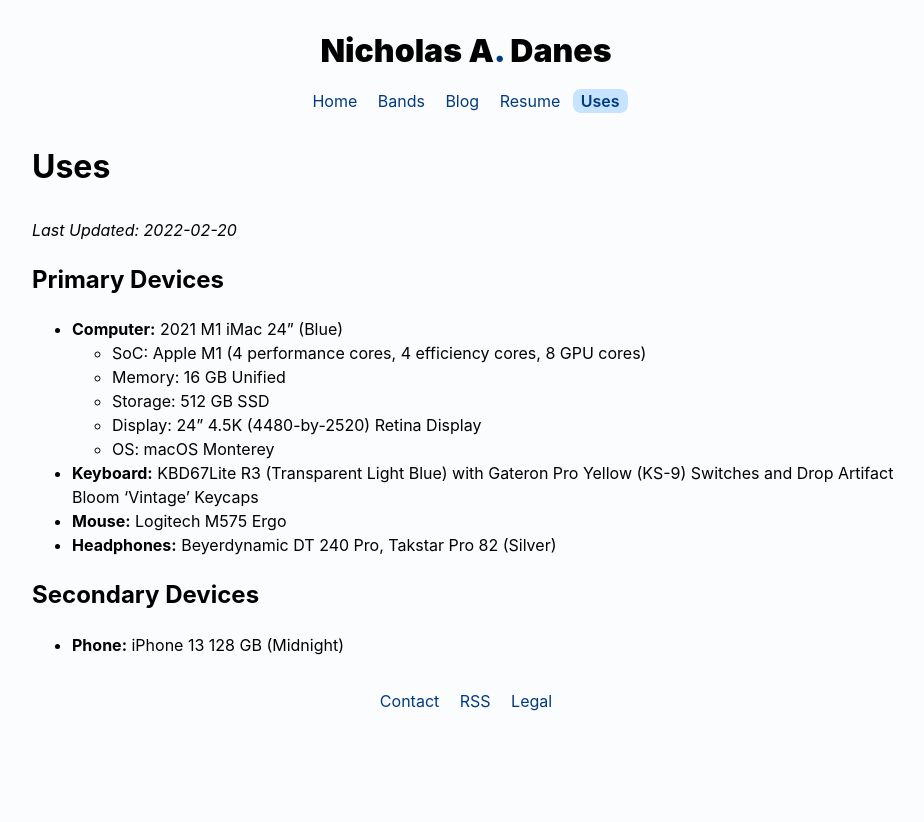
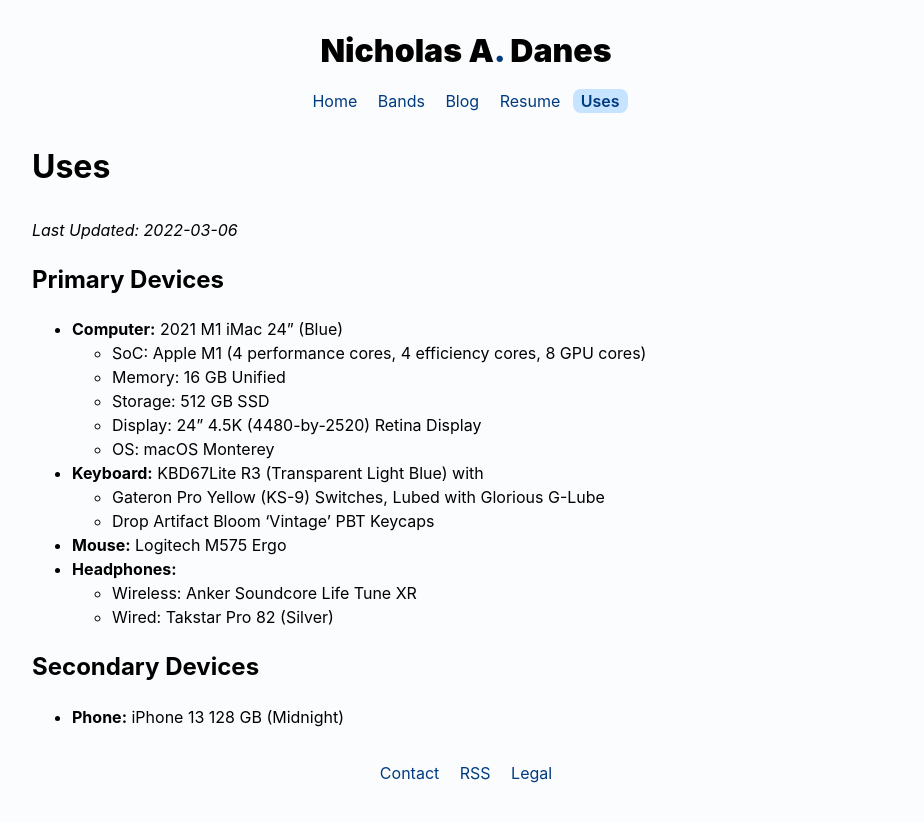
Before and after one commit to danesnick/old_website, a Jekyll site: the page built from uses.markdown, in a window 1280 px wide. Shown: the top 822 px of the page, without its empty margins (174-1098 px from the left). Built offline with Jekyll 4.4.1, drawn with Linux system fonts in a browser that asks for light colours.

Commit message:
Updated uses page

```diff
--- a/uses.markdown
+++ b/uses.markdown
@@ -6,7 +6,7 @@
 # Uses
 
 
-*Last Updated: 2022-02-20*
+*Last Updated: 2022-03-06*
 
 ## Primary Devices
 * **Computer:** 2021 M1 iMac 24" (Blue)
@@ -15,9 +15,13 @@
 	+ Storage: 512 GB SSD
 	+ Display: 24" 4.5K (4480-by-2520) Retina Display
 	+ OS: macOS Monterey
-* **Keyboard:** KBD67Lite R3 (Transparent Light Blue) with Gateron Pro Yellow (KS-9) Switches and Drop Artifact Bloom 'Vintage' Keycaps
+* **Keyboard:** KBD67Lite R3 (Transparent Light Blue) with
+	* Gateron Pro Yellow (KS-9) Switches, Lubed with Glorious G-Lube
+	* Drop Artifact Bloom 'Vintage' PBT Keycaps
 * **Mouse:** Logitech M575 Ergo
-* **Headphones:** Beyerdynamic DT 240 Pro, Takstar Pro 82 (Silver)
+* **Headphones:**
+	* Wireless: Anker Soundcore Life Tune XR
+	* Wired: Takstar Pro 82 (Silver)
 
 ## Secondary Devices
 
```
